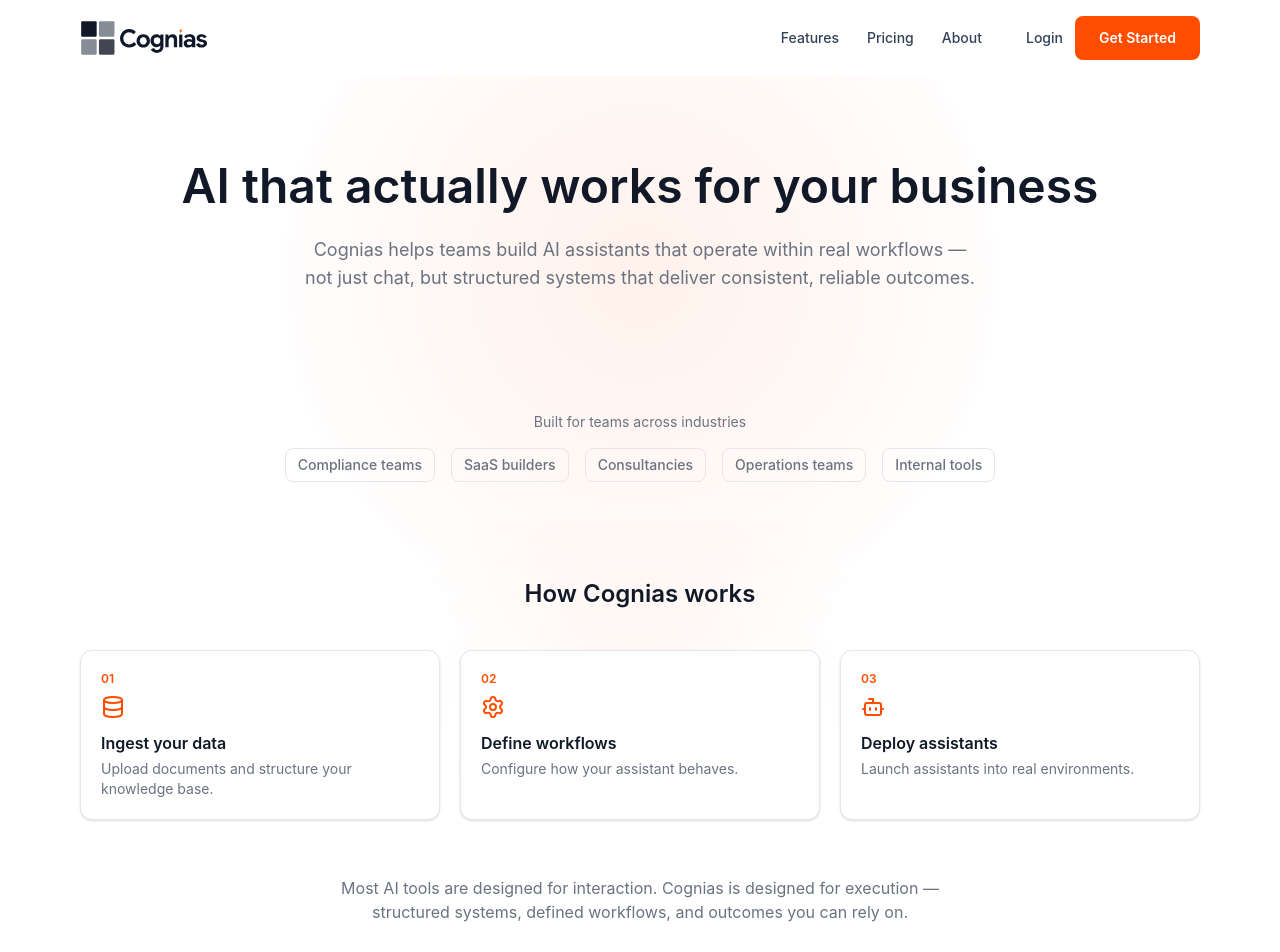
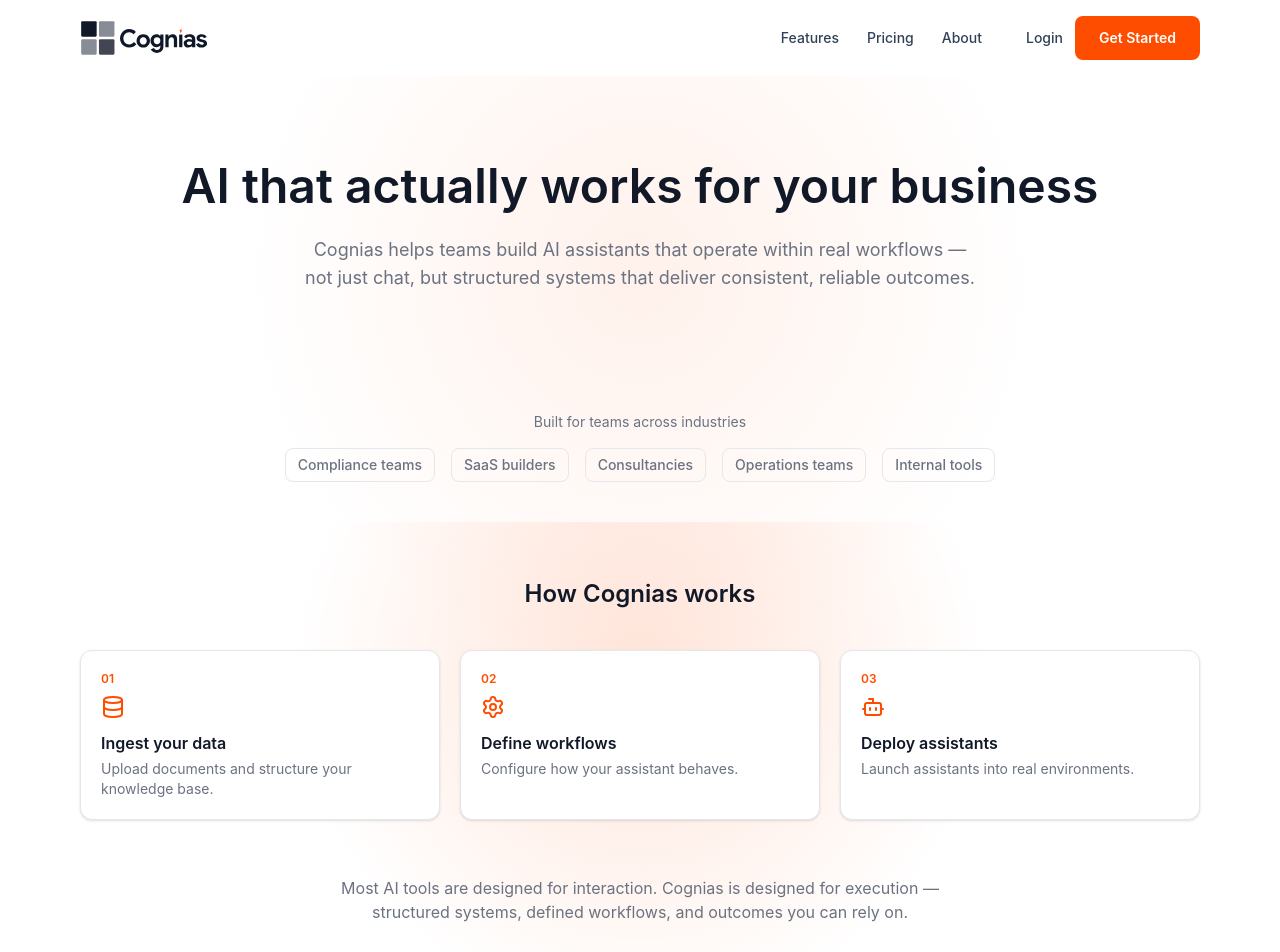
Before and after one commit to prandle/cognias-marketing, a React (Vite) app: page /about in a window 1280 px wide. Shown: the top 952 px of the page. Built offline with nearby package versions, Linux system fonts and the light colour scheme.

Commit message:
about sections bg

```diff
--- a/src/pages/about.tsx
+++ b/src/pages/about.tsx
@@ -67,7 +67,7 @@
         </SectionBand>
 
         {/* HOW IT WORKS (muted band) */}
-        <SectionBand variant="muted" size="md">
+        <SectionBand variant="accent" size="md">
           <div className="space-y-10">
             <h2 className="text-2xl font-semibold text-text text-center">
               How Cognias works
--- a/src/version.json
+++ b/src/version.json
@@ -1,3 +1,3 @@
 {
-  "build": 97
+  "build": 98
 }
```
Also changed, not shown: 1 other file (tests, documents, lock files or other folders).
